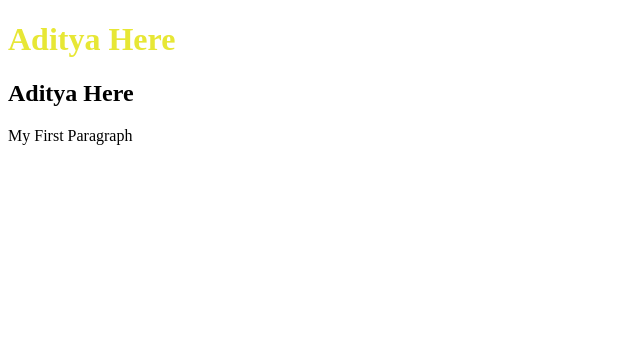
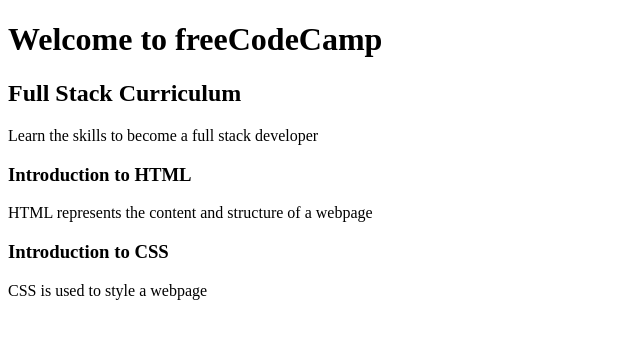
Before and after one commit to adityaphadatare45/HTML--Css-and-JS, a plain HTML site: page index.html in a window 1280 px wide. Shown: the whole page, without its empty margins (0-640 px from the left). Drawn offline with Linux system fonts and the light colour scheme.

Commit message:
Practice set done

```diff
--- a/index.html
+++ b/index.html
@@ -1,7 +1,7 @@
 <!DOCTYPE html>
 <html>
 <body>
-    <h1 style="color: rgb(231, 231, 53);">
+    <!-- <h1 style="color: rgb(231, 231, 53);">
     <b>Aditya Here</b>
     </h1>
    <h2>
@@ -10,6 +10,18 @@
 
     <p>
         My First Paragraph
-    </p>
+    </p> -->
+
+<!-- Curriculum practice set freecodecamp -->
+<h1>Welcome to freeCodeCamp</h1>
+<h2>Full Stack Curriculum</h2>
+<p>Learn the skills to become a full stack developer</p>
+
+<h3>Introduction to HTML</h3>
+<p>HTML represents the content and structure of a webpage</p>
+
+<h3>Introduction to CSS</h3>
+<p>CSS is used to style a webpage</p>
+
 </body>
 </html>
```
